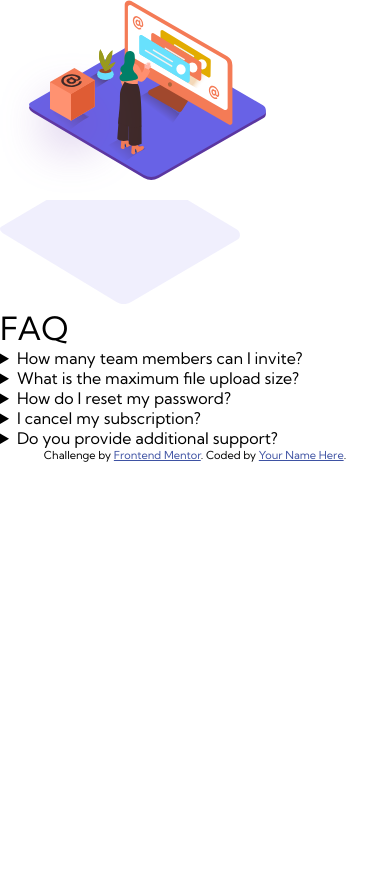
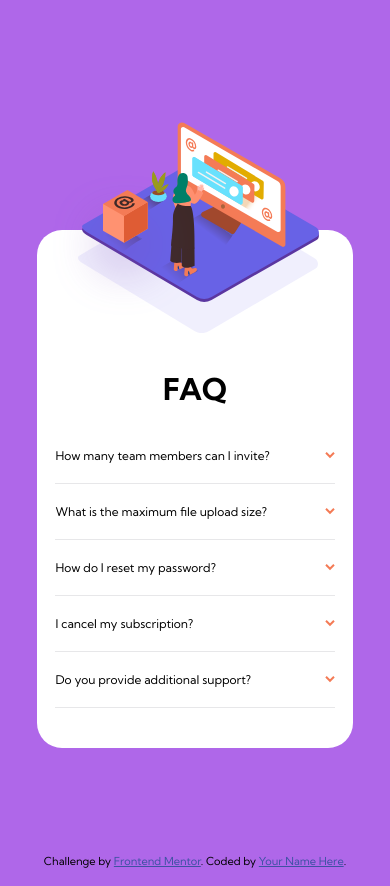
Before and after one commit to RaphaelVSouza/faq-accordion-card, a website: page tpl/index.html in a window 390 px wide. Before the commit the page ends 844 px from the top, so only its background shows below. Drawn offline with Linux system fonts and the light colour scheme; files that its build step writes are made by us from their sources.

Commit message:
Finished mobile version

```diff
--- /dev/null
+++ b/src/js/main.js
@@ -0,0 +1,11 @@
+const $faqQuestions = document.querySelectorAll('.faq__question');
+const $questionAnswers = document.querySelectorAll('.question__answer');
+const $questionTitles = document.querySelectorAll('.question__title');
+
+$faqQuestions.forEach((elem, index) => {
+    elem.addEventListener('click', (e) => {
+        e.preventDefault();
+        $questionTitles[index].classList.toggle('active');
+        $questionAnswers[index].classList.toggle('open');
+    })
+})
--- a/src/scss/main.scss
+++ b/src/scss/main.scss
@@ -1,4 +1,8 @@
 @import url('https://fonts.googleapis.com/css2?family=Kumbh+Sans:wght@400;700&display=swap');
+
+:root {
+  font-size: 10px;
+}
 
 * {
   margin: 0;
@@ -6,9 +10,119 @@
   box-sizing: border-box;
 }
 
-html,
-body,
-* {
+body {
   font-family: 'Kumbh Sans', sans-serif;
   font-weight: 400;
 }
+
+html,
+body {
+  background-color: hsl(273, 75%, 66%);
+  height: 100vh;
+}
+
+h1,
+h2,
+h3 {
+  font-size: 10px;
+}
+
+footer {
+  display: flex;
+  align-items: center;
+  justify-content: center;
+}
+
+.container {
+  margin: 4.2rem auto 2rem auto;
+  width: 85%;
+  height: 100%;
+
+  display: grid;
+  grid-template-rows: 3fr 5rem;
+  place-self: center;
+}
+
+.faq-box {
+  margin-top: 10rem;
+  display: grid;
+  place-self: center;
+
+  grid-template-rows: 14rem 3fr;
+  padding: 0 1.8rem;
+
+  position: relative;
+  background: #fff;
+  border-radius: 2.5rem;
+}
+
+.header {
+}
+
+.image-wrapper {
+  position: absolute;
+  top: -10.8rem;
+  left: 5%;
+}
+
+.header__image {
+  position: relative;
+  z-index: 2;
+}
+
+.header__bg-image {
+  position: relative;
+  z-index: 1;
+  top: -9.2rem;
+  left: 2.5rem;
+}
+
+.faq {
+  font-size: 1.2rem;
+
+  &__title {
+    text-align: center;
+    font-size: 3rem;
+    margin-bottom: 2rem;
+  }
+
+  &__question {
+    border-bottom: 1px solid hsl(240, 5%, 91%);
+    padding: 1rem 0;
+
+    &:last-child {
+      margin-bottom: 4rem;
+    }
+  }
+}
+
+.question {
+  &__title {
+    padding: 1rem 0;
+    font-size: 1.2rem;
+    font-weight: 500;
+    margin-right: 5.5rem;
+  }
+
+  &__title-wrapper {
+    display: flex;
+    align-items: center;
+    justify-content: space-between;
+  }
+
+  &__answer {
+    color: hsl(240, 6%, 50%);
+    opacity: 0.8;
+    display: none;
+    line-height: 1.5rem;
+    padding-right: 4rem;
+  }
+}
+
+.open {
+  display: block;
+}
+
+.active {
+  font-weight: 700;
+}
--- a/tpl/index.html
+++ b/tpl/index.html
@@ -17,40 +17,76 @@
     </style>
   </head>
     <body>
+    <div class="container">
+    <div class="faq-box">
+   <header>
+      <div class="image-wrapper">
+      <img class="header__image" src="../public/img/illustration-woman-online-mobile.svg" alt="" srcset="">
+      <img class="header__bg-image" src="../public/img/bg-pattern-mobile.svg" alt="" srcset="">
+    </div>
+  </header>
 
-  <div class="box-container">
-  <header>
-    <img src="../public/img/illustration-woman-online-mobile.svg" alt="" srcset="">
-    <img src="../public/img/bg-pattern-mobile.svg" alt="" srcset="">
+    <div class="faq">
+      <h1 class="faq__title">FAQ</h1>
+      <article class="faq__question">
+        <div class="question__title-wrapper">
+        <h2 class="question__title">How many team members can I invite?</h2>
+        <img src="../public/img/icon-arrow-down.svg">
+      </div>
+        <p class="question__answer">
+        You can invite up to 2 additional users on the Free plan.
+        There is no limit on team members for the Premium plan.
+        </p>
+      </article>
 
-    <h1>FAQ</h1>
-  </header>
-  <details>
-  <summary>How many team members can I invite?</summary>
- <p>You can invite up to 2 additional users on the Free plan. There is no limit on
-  team members for the Premium plan.</p>
-</details>
-<details>
-  <summary>What is the maximum file upload size?</summary>
-  <p>No more than 2GB. All files in your account must fit your allotted storage space.</p>
-</details>
-<details>
-  <summary>How do I reset my password?</summary>
- <p> Click “Forgot password” from the login page or “Change password” from your profile page.
-  A reset link will be emailed to you.</p>
-</details>
-<details>
-  <summary>I cancel my subscription?</summary>
- <p> Yes! Send us a message and we’ll process your request no questions asked.</p>
-</details>
-<details>
- <summary>Do you provide additional support?</summary>
-<p>  Chat and email support is available 24/7. Phone lines are open during normal business hours.</p>
-</deatils>
+      <article class="faq__question">
+        <div class="question__title-wrapper">
+        <h2 class="question__title">What is the maximum file upload size?</h2>
+        <img src="../public/img/icon-arrow-down.svg">
       </div>
+        <p class="question__answer">
+          No more than 2GB. All files in your account must fit your allotted storage space.
+        </p>
+      </article>
+
+      <article class="faq__question">
+        <div class="question__title-wrapper">
+        <h2 class="question__title">How do I reset my password?</h2>
+        <img src="../public/img/icon-arrow-down.svg">
+        </div>
+        <p class="question__answer">
+          Click “Forgot password” from the login page or “Change password” from your profile page. A reset link will be emailed to you.
+        </p>
+      </article>
+
+      <article class="faq__question">
+        <div class="question__title-wrapper">
+        <h2 class="question__title"> I cancel my subscription?</h2>
+        <img src="../public/img/icon-arrow-down.svg">
+        </div>
+        <p class="question__answer">
+          Yes! Send us a message and we’ll process your request no questions asked.
+        </p>
+      </article>
+
+      <article class="faq__question">
+        <div class="question__title-wrapper">
+        <h2 class="question__title">Do you provide additional support?</h2>
+        <img src="../public/img/icon-arrow-down.svg">
+        </div>
+        <p class="question__answer">
+        Chat and email support is available 24/7. Phone lines are open during normal business hours.
+        </p>
+      </article>
+    </div>
+  </div>
+  <footer>
     <div class="attribution">
       Challenge by <a href="https://www.frontendmentor.io?ref=challenge" target="_blank">Frontend Mentor</a>.
       Coded by <a href="#">Your Name Here</a>.
     </div>
+  </footer>
+</div>
+<script src="../public/js/main.js"></script>
   </body>
 </html>
```
Also changed, not shown: public/css/main.css, 3 other files. Lines whose indentation alone changed are shown as unchanged.
